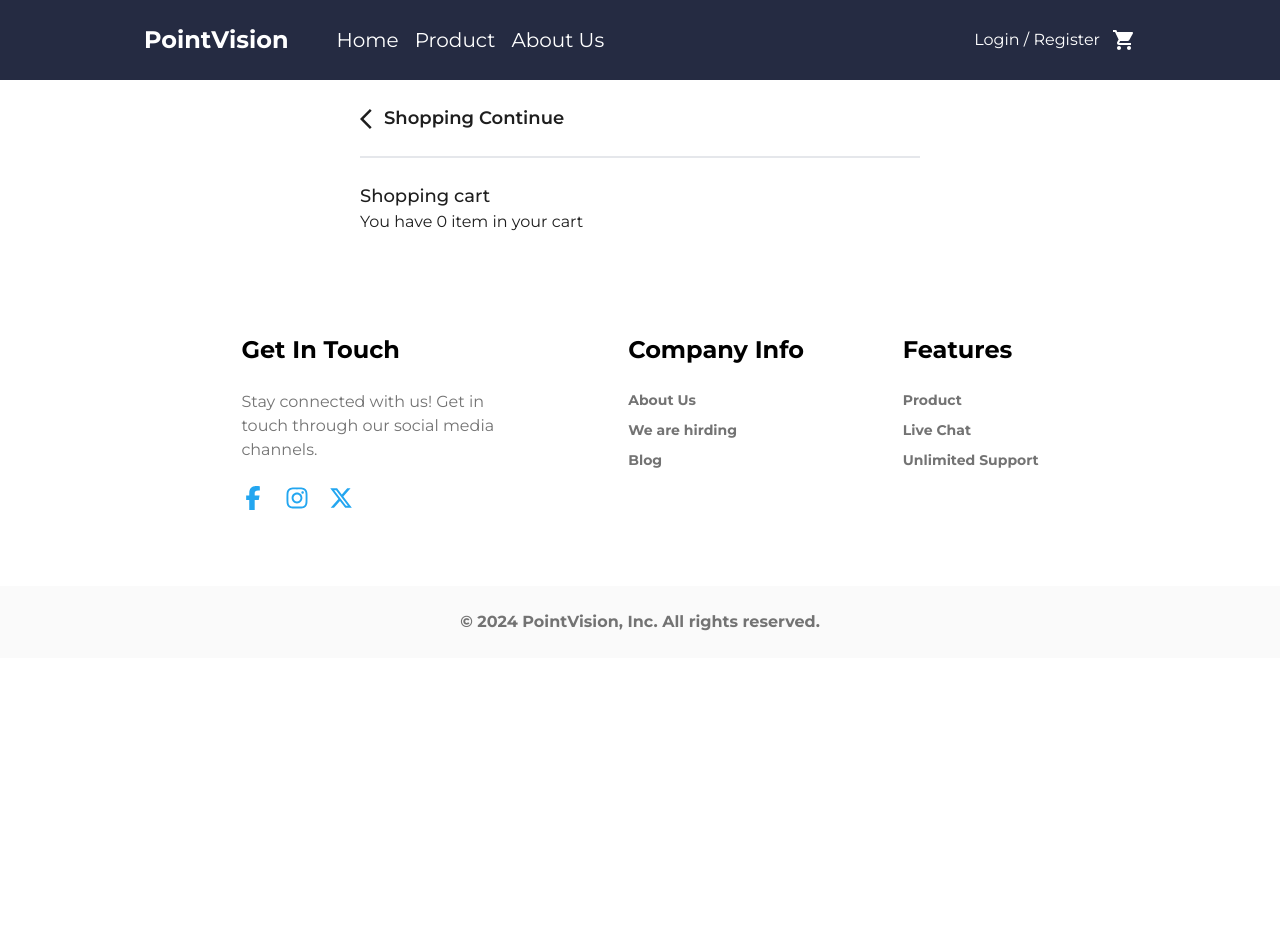
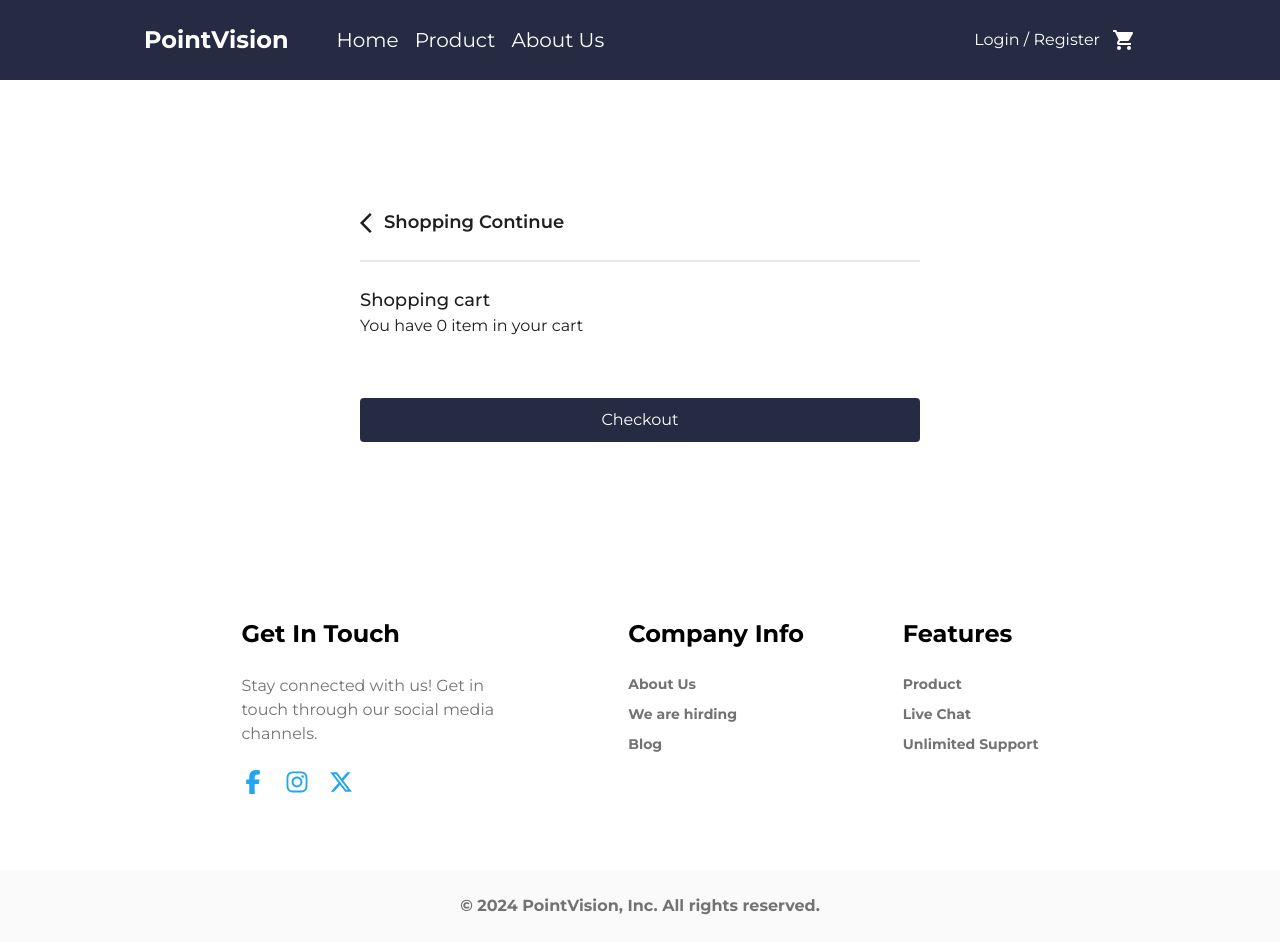
Before and after one commit to TomLi0421/pointvision, a React (Vite) app in the folder client/: page /shopping_cart in a window 1280 px wide. Before the commit the page ends 800 px from the top, so only its background shows below. Built offline with nearby package versions, Linux system fonts and the light colour scheme.

Commit message:
feat: change the btn bg-color in product detail page and shopping cart page

```diff
--- a/client/src/components/ProductDesciption/ProductDescription.module.css
+++ b/client/src/components/ProductDesciption/ProductDescription.module.css
@@ -15,5 +15,5 @@
 }
 
 .product_description__btn_bg_color {
-  background-color: #23a6f0;
+  background-color: var(--dark-blue);
 }
--- a/client/src/pages/ShoppingCart/index.tsx
+++ b/client/src/pages/ShoppingCart/index.tsx
@@ -4,12 +4,13 @@ import ArrowBackIosIcon from "@mui/icons-material/ArrowBackIos";
 import { Link } from "react-router-dom";
 import styles from "./styles.module.css";
 import ShoppingCartItemList from "../../components/ShoppingCartItemList/ShoppingCartItemList";
+import Button from "../../components/ui/Button";
 
 function ShoppingCartPage() {
   const { shoppingCartProduct } = useContext(ShoppingCartContext);
 
   return (
-    <div className="p-6 md:max-w-[38rem] md:m-auto">
+    <div className="p-6 md:py-32 md:max-w-[38rem] md:m-auto">
       <Link
         to="/product"
         className={`${styles.shopping_cart__text_color} font-semibold text-lg`}
@@ -27,6 +28,11 @@ function ShoppingCartPage() {
         You have {shoppingCartProduct.length} item in your cart
       </p>
       <ShoppingCartItemList />
+      <Button
+        className={`${styles.shopping_cart__btn_bg_color} text-white px-20 py-2.5 rounded mt-8 w-full`}
+      >
+        Checkout
+      </Button>
     </div>
   );
 }
--- a/client/src/pages/ShoppingCart/styles.module.css
+++ b/client/src/pages/ShoppingCart/styles.module.css
@@ -5,3 +5,7 @@
 .shopping_cart__text_color {
   color: #1e1e1e;
 }
+
+.shopping_cart__btn_bg_color {
+  background-color: var(--dark-blue);
+}
```
